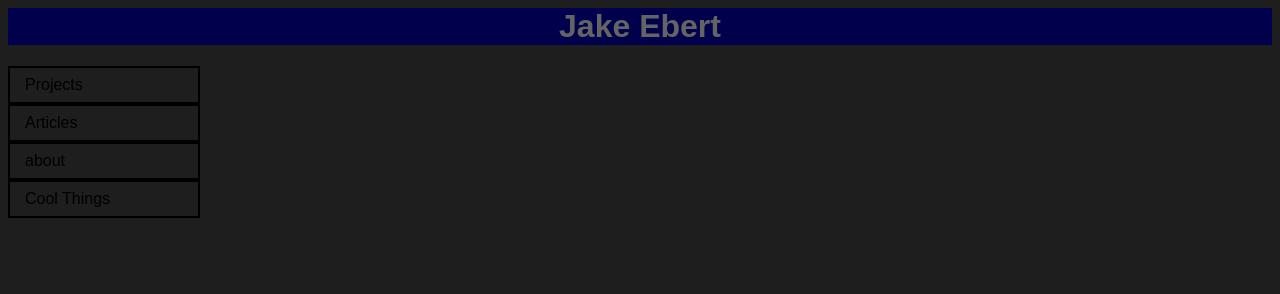
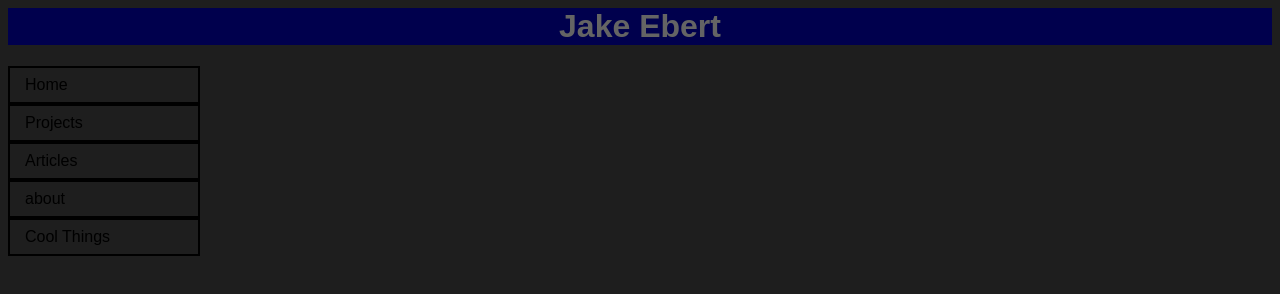
Before and after one commit to jedijake22/JakesReboot, a plain HTML site: page Projects.html in a window 1280 px wide. Drawn offline with Linux system fonts and the light colour scheme.

Commit message:
updateing nav

```diff
--- a/Projects.html
+++ b/Projects.html
@@ -8,6 +8,7 @@
          <h1>Jake Ebert</h1>
         <div class="navigation">
         <ul>
+            <li><a href="imdex.html">Home</a></li>
              <li><a href="index.html">Projects</a></li>
               <li><a href="#">Articles</a></li>
                <li><a href="#">about</a></li>
```
